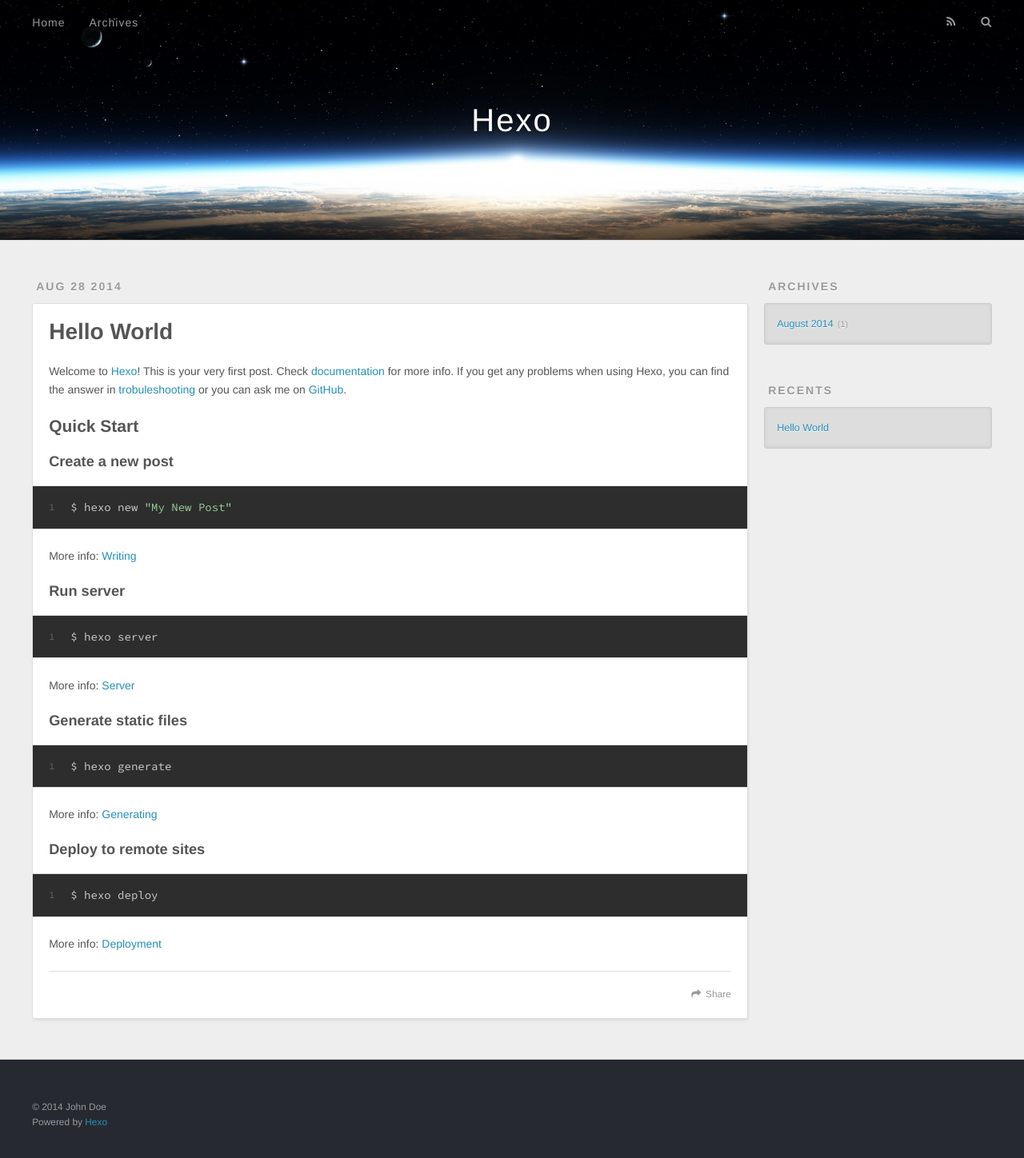
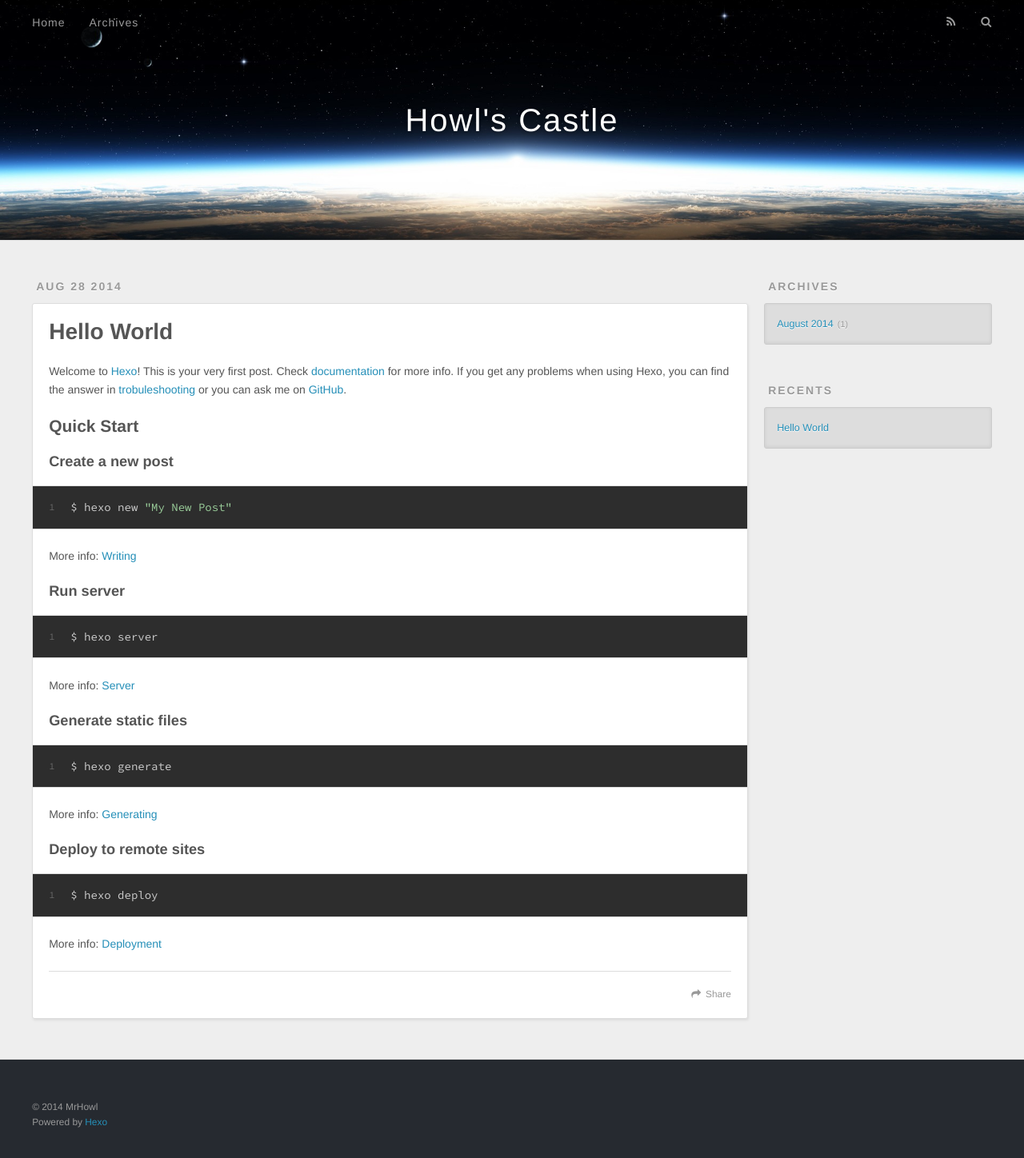
Before and after one commit to MrHowl/mrhowl.github.io, a plain HTML site: page archives/2014/08/index.html in a window 1280 px wide. Shown: the whole page at 80% size. Drawn offline with nearby package versions, Linux system fonts and the light colour scheme.

Commit message:
Site updated: 2014-08-28 16:31:10

```diff
--- a/archives/2014/08/index.html
+++ b/archives/2014/08/index.html
@@ -3,20 +3,20 @@
 <head>
   <meta charset="utf-8">
 
-  <title>Archives: 2014/8 | Hexo</title>
+  <title>Archives: 2014/8 | Howl&#39;s Castle</title>
   <meta name="viewport" content="width=device-width, initial-scale=1, maximum-scale=1">
   <meta name="description">
 <meta property="og:type" content="website">
-<meta property="og:title" content="Hexo">
+<meta property="og:title" content="Howl's Castle">
 <meta property="og:url" content="http://yoursite.com/archives/2014/08/">
-<meta property="og:site_name" content="Hexo">
+<meta property="og:site_name" content="Howl's Castle">
 <meta property="og:description">
 <meta name="twitter:card" content="summary">
-<meta name="twitter:title" content="Hexo">
+<meta name="twitter:title" content="Howl's Castle">
 <meta name="twitter:description">
 
 
-    <link rel="alternative" href="/atom.xml" title="Hexo" type="application/atom+xml">
+    <link rel="alternative" href="/atom.xml" title="Howl&#39;s Castle" type="application/atom+xml">
 
 
     <link rel="icon" href="/favicon.png">
@@ -34,7 +34,7 @@
   <div id="header-outer" class="outer">
     <div id="header-title" class="inner">
       <h1 id="logo-wrap">
-        <a href="/" id="logo">Hexo</a>
+        <a href="/" id="logo">Howl&#39;s Castle</a>
       </h1>
 
     </div>
@@ -158,7 +158,7 @@
 
   <div class="outer">
     <div id="footer-info" class="inner">
-      &copy; 2014 John Doe<br>
+      &copy; 2014 MrHowl<br>
       Powered by <a href="http://hexo.io/" target="_blank">Hexo</a>
     </div>
   </div>
```
Also changed, not shown: 2014/08/28/hello-world/index.html (+5 -5 lines), archives/2014/index.html (+7 -7 lines), archives/index.html (+7 -7 lines), index.html (+7 -7 lines).
